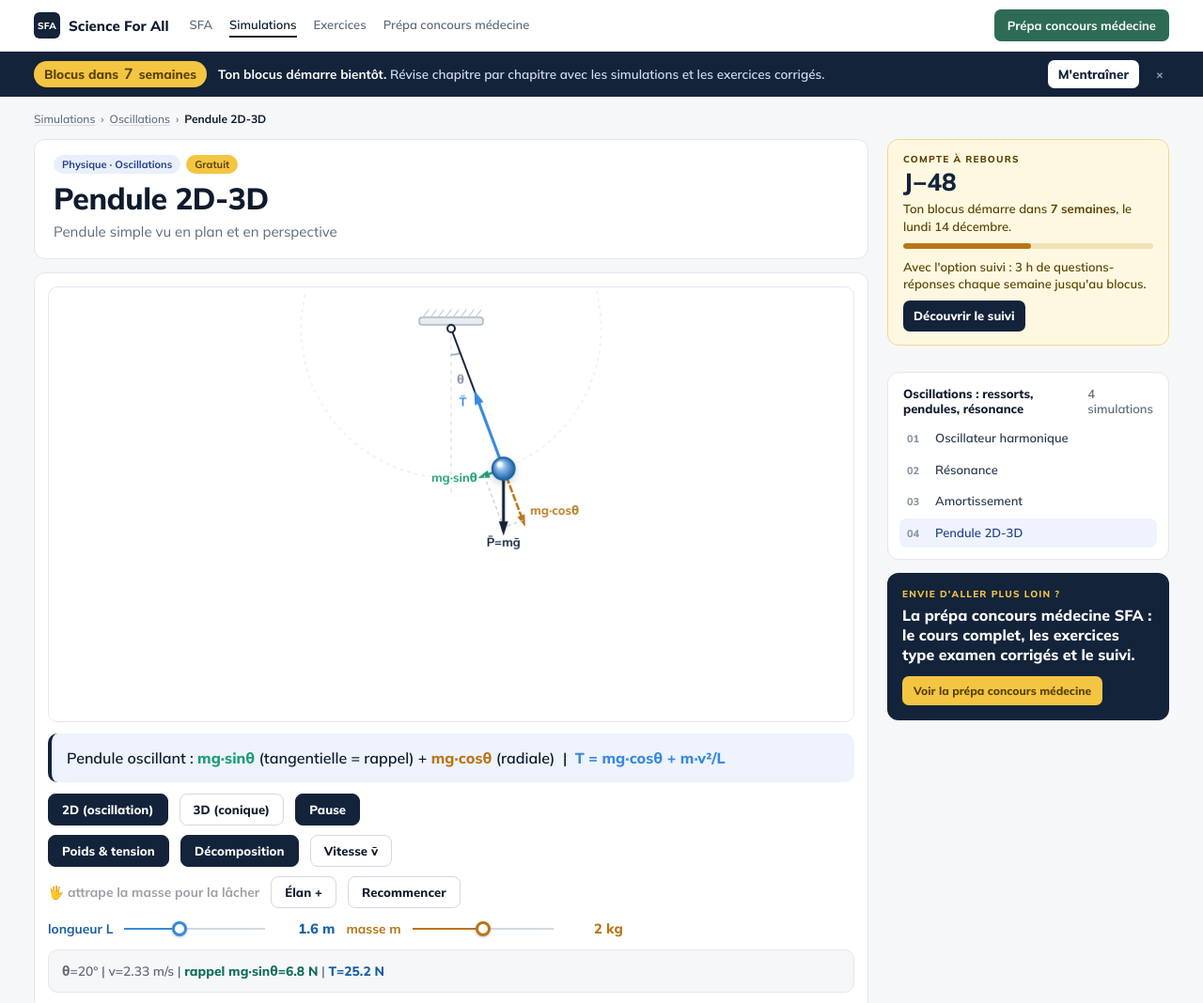
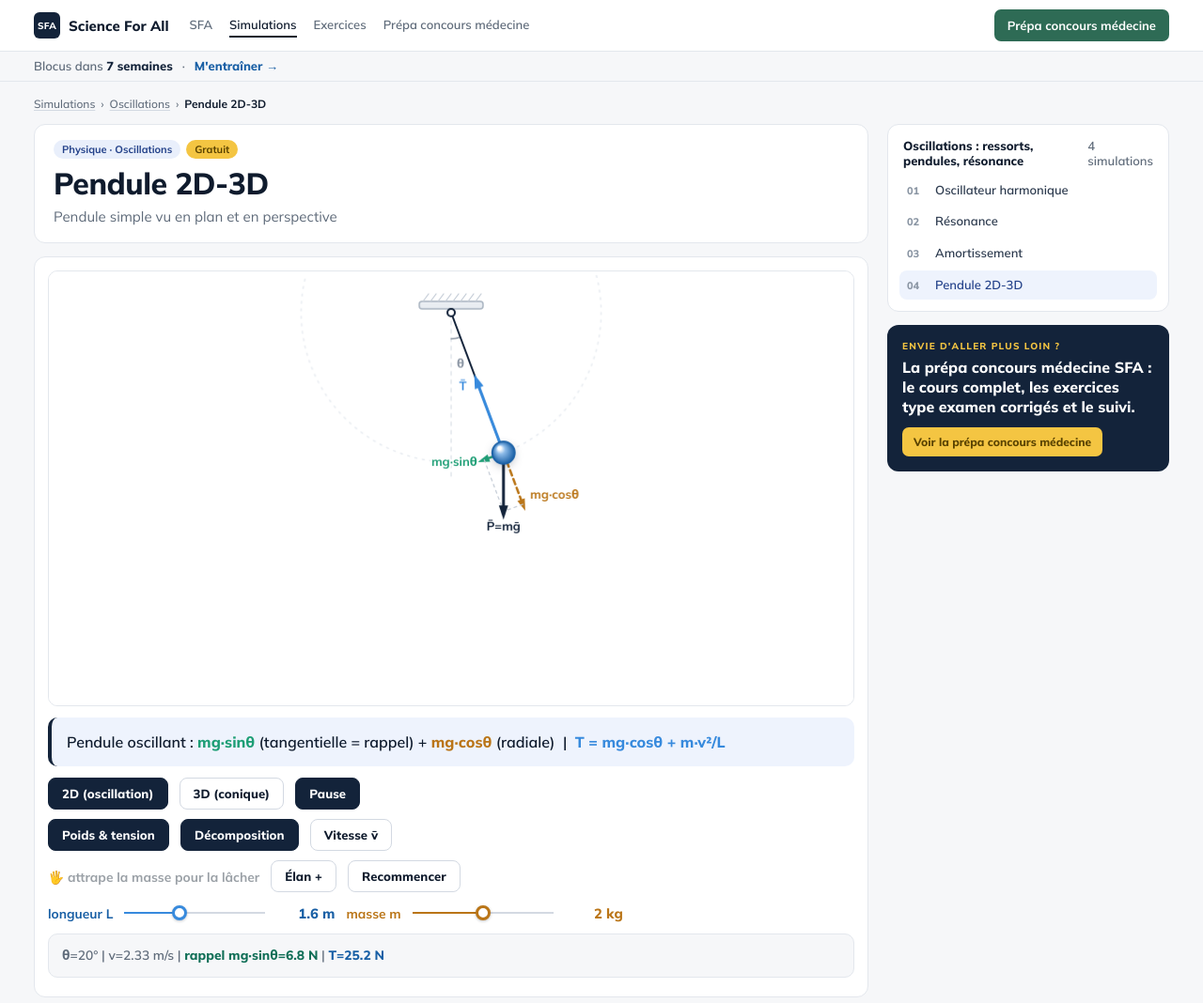
Before and after one commit to sfascienceforall-cell/pendule-2D-3D, a plain HTML site: page index.html in a window 1280 px wide. Shown: the top 1068 px of the page at 94% size. Drawn offline with Linux system fonts and the light colour scheme; a web font is replaced by a local one.

Commit message:
Compte à rebours du blocus plus discret
Co-Authored-By: Claude Opus 5.5 <noreply@anthropic.com>
Claude-Session: https://claude.ai/code/session_01UjJnvVgWczg1QVyXVX4t97

```diff
--- a/index.html
+++ b/index.html
@@ -7,21 +7,11 @@
 <link rel="preconnect" href="https://fonts.googleapis.com">
 <link rel="stylesheet" href="https://fonts.googleapis.com/css2?family=Mulish:wght@400;500;600;700;800&family=STIX+Two+Text:ital,wght@0,400;0,600;1,400&family=JetBrains+Mono:wght@500&display=swap">
 <style id="sfa-blocus-css">
-.sfa-blocus{background:#13233a;color:#fff;font:600 13.5px/1.35 Mulish,system-ui,sans-serif}
-.sfa-blocus .in{max-width:1240px;margin:0 auto;padding:9px 16px;display:flex;align-items:center;gap:12px;flex-wrap:wrap}
-.sfa-blocus .cd{display:inline-flex;align-items:baseline;gap:6px;background:#f4c542;color:#5a4300;border-radius:999px;padding:3px 11px;font-weight:800;white-space:nowrap}
-.sfa-blocus .cd b{font-size:16px}
-.sfa-blocus .tx{flex:1 1 260px;color:#d4dceb}.sfa-blocus .tx strong{color:#fff}
-.sfa-blocus a.go{color:#13233a;background:#fff;border-radius:7px;padding:6px 11px;font-weight:800;text-decoration:none;white-space:nowrap}
-.sfa-blocus button,.sfa-blocus button.btn{box-shadow:none!important;border:0!important;background:none!important;color:#8ea0b8!important;padding:2px 6px!important;background:none;border:0;color:#8ea0b8;font:700 18px/1 Mulish,system-ui,sans-serif;cursor:pointer;padding:2px 4px}
-.sfa-blocus-side{background:#fff8e1;border:1px solid #f1d98c;border-radius:12px;padding:14px 16px;margin-bottom:14px;font:600 13px/1.45 Mulish,system-ui,sans-serif;color:#5a4300}
-.sfa-blocus-side small{display:block;font:800 10px Mulish,system-ui,sans-serif;letter-spacing:.12em;text-transform:uppercase;margin-bottom:4px}
-.sfa-blocus-side b{display:block;font:800 26px/1.1 Mulish,system-ui,sans-serif;color:#13233a;margin-bottom:4px}
-.sfa-blocus-side .bar{height:6px;background:#f1e3b4;border-radius:99px;margin:8px 0 10px;overflow:hidden}.sfa-blocus-side .bar i{display:block;height:100%;background:#BA7517;border-radius:99px}
-.sfa-blocus-side a{display:inline-block;margin-top:8px;background:#13233a;color:#fff;border-radius:7px;padding:7px 11px;font-weight:800;text-decoration:none}
-@media (max-width:720px){.sfa-blocus .in{gap:8px;padding:8px 12px}.sfa-blocus .cd{font-size:12px;padding:3px 9px}.sfa-blocus .cd b{font-size:14px}.sfa-blocus a.go{font-size:12px;padding:5px 9px}.sfa-blocus button,.sfa-blocus button.btn{margin-left:auto}.sfa-blocus .tx{flex-basis:100%;order:3;font-size:12.5px}}
-</style>
-</head>
+.sfa-blocus{background:#f6f7f9;border-bottom:1px solid #e3e7ed;font:600 13px/1.3 Mulish,system-ui,sans-serif;color:#5f6b7a}
+.sfa-blocus .in{max-width:1240px;margin:0 auto;padding:7px 16px;display:flex;align-items:center;gap:10px}
+.sfa-blocus .cd b{color:#13233a;font-weight:800}
+.sfa-blocus a{color:#185fa5;font-weight:800;text-decoration:none}.sfa-blocus a:hover{text-decoration:underline}
+</style></head>
 <body>
 <style>
 *{box-sizing:border-box;margin:0;padding:0;}
@@ -156,13 +146,7 @@ new MutationObserver(ms=>ms.forEach(m=>{if(m.target.classList&&m.target.classLis
   <a class="sfa-logo" href="https://sfascienceforall-cell.github.io/simulations/sfa/"><i>SFA</i>Science For All</a>
   <nav class="sfa-nav"><a href="https://sfascienceforall-cell.github.io/simulations/sfa/">SFA</a><a class="on" href="https://sfascienceforall-cell.github.io/simulations/">Simulations</a><a href="https://sfascienceforall-cell.github.io/simulations/exercices/">Exercices</a><a href="https://sfascienceforall-cell.github.io/simulations/prepa/">Prépa concours médecine</a></nav>
   <a class="sfa-cta" href="https://sfascienceforall-cell.github.io/simulations/prepa/">Prépa concours médecine</a></div></header>
-<div class="sfa-blocus" id="sfaBlocus"><div class="in">
-<span class="cd">Blocus dans <b data-bl="w">7</b> <span data-bl="u">semaines</span></span>
-<span class="tx"><strong>Ton blocus démarre bientôt.</strong> Révise chapitre par chapitre avec les simulations et les exercices corrigés.</span>
-<a class="go" href="https://sfascienceforall-cell.github.io/simulations/exercices/">M'entraîner</a>
-<button type="button" aria-label="Masquer" onclick="this.closest('.sfa-blocus').remove()">×</button>
-</div></div>
-
+<div class="sfa-blocus" id="sfaBlocus"><div class="in"><span class="cd">Blocus dans <b><span data-bl="w">7</span> <span data-bl="u">semaines</span></b></span><span aria-hidden="true">·</span><a href="https://sfascienceforall-cell.github.io/simulations/exercices/">M'entraîner →</a></div></div>
 <div class="sfa-page">
 <nav class="sfa-crumbs" aria-label="Fil d'Ariane"><a href="https://sfascienceforall-cell.github.io/simulations/">Simulations</a>›<a href="https://sfascienceforall-cell.github.io/simulations/#OS">Oscillations</a>›<b>Pendule 2D-3D</b></nav>
 <div class="sfa-grid"><main style="min-width:0">
@@ -344,19 +328,9 @@ setMode('2d');draw();
 </script>
 </section></main>
 <aside class="sfa-side">
-<div class="sfa-blocus-side"><small>Compte à rebours</small><b>J−<span data-bl="d">48</span></b>Ton blocus démarre dans <strong><span data-bl="w">7</span> <span data-bl="u">semaines</span></strong>, le lundi 14 décembre.<div class="bar"><i data-bl="bar" style="width:50%"></i></div>Avec l'option suivi : 3 h de questions-réponses chaque semaine jusqu'au blocus.<br><a href="https://sfascienceforall-cell.github.io/simulations/sfa/">Découvrir le suivi</a></div>
-
   <div class="sfa-list"><h2>Oscillations : ressorts, pendules, résonance<span>4 simulations</span></h2><ol><li><a href="https://sfascienceforall-cell.github.io/Oscilateur/"><i>01</i>Oscillateur harmonique</a></li><li><a href="https://sfascienceforall-cell.github.io/Resonance/"><i>02</i>Résonance</a></li><li><a href="https://sfascienceforall-cell.github.io/Amortissement/"><i>03</i>Amortissement</a></li><li><a class="on" aria-current="page" href="https://sfascienceforall-cell.github.io/pendule-2D-3D/"><i>04</i>Pendule 2D-3D</a></li></ol></div>
   <div class="sfa-promo"><small>Envie d'aller plus loin ?</small><b>La prépa concours médecine SFA : le cours complet, les exercices type examen corrigés et le suivi.</b><a href="https://sfascienceforall-cell.github.io/simulations/prepa/">Voir la prépa concours médecine</a></div>
 </aside></div></div>
 <footer class="sfa-foot">Science For All · simulations interactives de physique</footer>
-<script>
-(function(){var start=new Date(2026,11,14),now=new Date();now.setHours(0,0,0,0);
-var d=Math.round((start-now)/864e5),w=Math.ceil(d/7);
-document.querySelectorAll('[data-bl=w]').forEach(function(e){e.textContent=d>13?w:d;});
-document.querySelectorAll('[data-bl=u]').forEach(function(e){e.textContent=d>13?'semaines':(d>1?'jours':'jour');});
-document.querySelectorAll('[data-bl=d]').forEach(function(e){e.textContent=d;});document.querySelectorAll('[data-bl=bar]').forEach(function(e){var tot=98,p=Math.max(0,Math.min(1,1-d/tot));e.style.width=(p*100).toFixed(0)+'%';});
-if(d<0){document.querySelectorAll('.sfa-blocus,.sfa-blocus-side').forEach(function(e){e.remove();});}})();
-</script>
-</body>
+<script>(function(){var s=new Date(2026,11,14),n=new Date();n.setHours(0,0,0,0);var d=Math.round((s-n)/864e5),w=Math.ceil(d/7);document.querySelectorAll('[data-bl=w]').forEach(function(e){e.textContent=d>13?w:d;});document.querySelectorAll('[data-bl=u]').forEach(function(e){e.textContent=d>13?'semaines':(d>1?'jours':'jour');});if(d<0){var b=document.getElementById('sfaBlocus');if(b)b.remove();}})();</script></body>
 </html>
```
